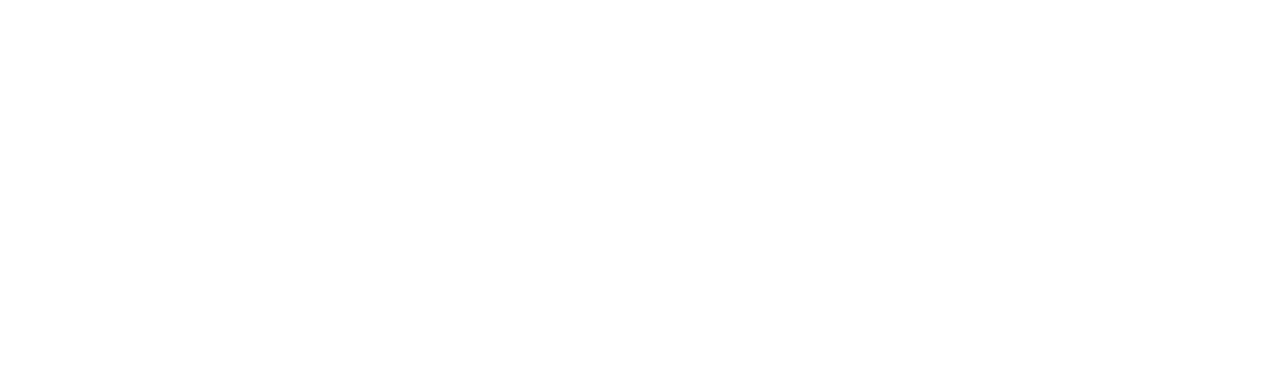
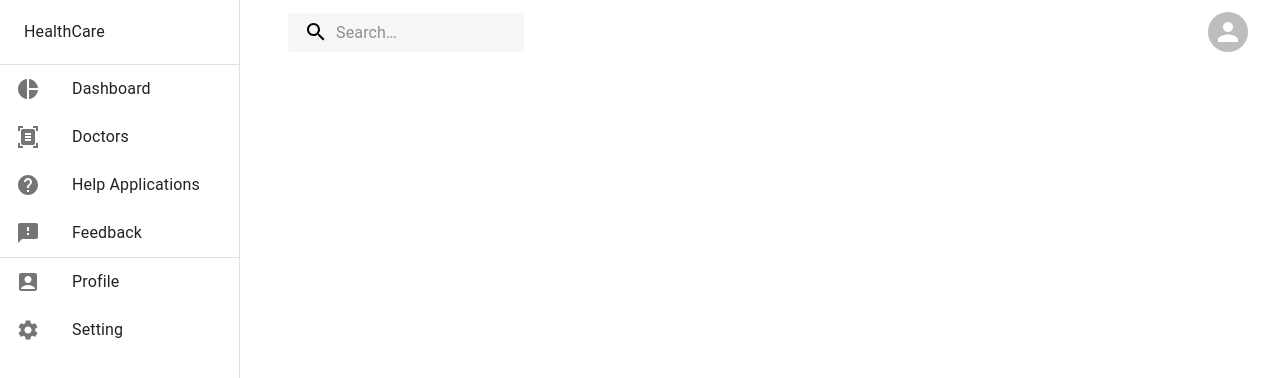
Before and after one commit to mengstabketemaw/telehealth, a React (Create React App) app: page /admin in a window 1280 px wide. Before the commit this address had no page. Shown: the top 378 px of the page. Built offline with nearby package versions, Linux system fonts and the light colour scheme; what react-geocode would draw is missing.

Commit message:
admin page has been configured for, initial configuration.

```diff
--- a/src/App.js
+++ b/src/App.js
@@ -1,5 +1,5 @@
+import {Routes,Route,Navigate} from "react-router"
 import Login from "./pages/Login";
-import {Routes,Route,Navigate} from "react-router"
 import CreateAccount from "./pages/CreateAccount";
 import Patient from "./pages/patient/Patient";
 import Dashboard from "./pages/patient/Dashboard";
@@ -18,6 +18,13 @@
 import HomeDoctor from "./pages/doctor/HomeDoctor";
 import DocProfile from "./pages/doctor/DocProfile";
 import DocBlog from "./pages/doctor/DocBlog";
+import Admin from "./pages/admin/Admin";
+import AdminDashboard from "./pages/admin/AdminDashboard";
+import Doctors from "./pages/admin/Doctors";
+import HelpApplications from "./pages/admin/HelpApplications";
+import AdminProfile from "./pages/admin/AdminProfile";
+import Setting from "./pages/admin/Setting";
+import Feedback from "./pages/admin/Feedback";
 
 function App() {
   return (
@@ -50,6 +57,14 @@
         <Route path="profile" element={<DocProfile/>}/>
         <Route path="blog" element={<DocBlog/>}/>
       </Route>
+      <Route path="admin" element={<Admin/>}>
+        <Route path="dashboard" element={<AdminDashboard/>}/>
+        <Route path="doctors" element={<Doctors/>}/>
+        <Route path="helpapplications" element={<HelpApplications/>}/>
+        <Route path="profile" element={<AdminProfile/>}/>
+        <Route path="setting" element={<Setting/>}/>
+        <Route path="feedback" element={<Feedback/>}/>
+      </Route>
     </Routes>
     );
 }
--- /dev/null
+++ b/src/pages/admin/Admin.js
@@ -0,0 +1,143 @@
+import * as React from 'react';
+import { Alert, Snackbar } from '@mui/material';
+import { Outlet } from 'react-router-dom';
+import {useLocation,NavLink} from "react-router-dom"
+import Topbar from "../../components/Topbar"
+import { Box, Divider, Drawer, ListItem, ListItemIcon, ListItemText, Toolbar, Typography } from "@mui/material";
+import { AccountBox, DocumentScanner, Feedback, Help, PieChart, Settings, } from '@mui/icons-material';
+
+const drawerWidth = 240;
+
+const SnackBarContext = React.createContext();
+export const useSnackbar = ()=>React.useContext(SnackBarContext);
+
+function Admin() {
+  const [mobileOpen, setMobileOpen] = React.useState(false);
+  const [snackbar,setSnackbar] = React.useState({open:false,severity:"error",children:"this is error"});
+  const handleDrawerToggle = () => {
+    setMobileOpen(!mobileOpen);
+  };
+
+
+  return (
+    <Box sx={{ display: 'flex' }}>
+      <Topbar handleDrawerToggle={handleDrawerToggle}/>
+      <NavigationDrawer mobileOpen={mobileOpen} handleDrawerToggle={handleDrawerToggle}/>
+      <Box
+        component="main"
+        sx={{ flexGrow: 1, p: 3, width: { sm: `calc(100% - ${drawerWidth}px)` } }}
+      >
+        <Toolbar />
+        <SnackBarContext.Provider value={{setSnackbar}}>
+          <Outlet/>
+        </SnackBarContext.Provider>
+        <Snackbar
+          open={snackbar.open}
+          onClose={e=>setSnackbar({...snackbar,open:false})}
+          autoHideDuration={6000}
+        >
+          <Alert {...snackbar} onClose={e=>setSnackbar({...snackbar,open:false})}/>
+        </Snackbar>
+      </Box>
+    </Box>
+  );
+}
+
+const NavigationDrawer = ({mobileOpen,handleDrawerToggle}) =>{
+
+  return (<>
+    <Box
+      component="nav"
+      sx={{ width: { sm: drawerWidth }, flexShrink: { sm: 0 } }}
+      aria-label="mailbox folders"
+    >
+      {/* The implementation can be swapped with js to avoid SEO duplication of links. */}
+      <Drawer
+        variant="temporary"
+        open={mobileOpen}
+        onClose={handleDrawerToggle}
+        ModalProps={{
+          keepMounted: true, // Better open performance on mobile.
+        }}
+        sx={{
+          display: { xs: 'block', sm: 'none' },
+          '& .MuiDrawer-paper': { boxSizing: 'border-box', width: drawerWidth },
+        }}
+      >
+        <DrawerTools/>
+      </Drawer>
+      <Drawer
+        variant="permanent"
+        sx={{
+          display: { xs: 'none', sm: 'block' },
+          '& .MuiDrawer-paper': { boxSizing: 'border-box', width: drawerWidth },
+        }}
+        open
+      >
+        <DrawerTools/>
+      </Drawer>
+    </Box>
+
+  </>)
+}
+
+function DrawerTools(){
+  const {pathname} = useLocation();
+  return (<>
+  <Toolbar>
+      <Typography>HealthCare</Typography>
+    </Toolbar>
+    <Divider />
+  {
+      ["Dashboard","Doctors","Help Applications","Feedback"].map((name,index)=>{
+
+          let urlname = name.toLocaleLowerCase().replace(" ","").replaceAll(".","");
+          let color = pathname.includes(urlname)?"primary":"";
+
+          return (
+          <NavLink key={index} to={urlname} style={{color:"inherit",textDecoration:"none", display:"flex"}}>
+            <ListItem button >
+                <ListItemIcon>
+                    {
+                        name==="Dashboard"?<PieChart color = {color}/>:
+                        name==="Doctors"?<DocumentScanner color = {color}/>:
+                        name==="Feedback"?<Feedback color = {color}/>:
+                        <Help color = {color}/>
+                    }
+                </ListItemIcon>
+                <ListItemText>
+                        <Typography color={color}>{name}</Typography>
+                </ListItemText>
+            </ListItem>
+         </NavLink>
+          )
+      })
+  }
+
+    <Divider />
+
+    {
+      ["Profile","Setting"].map((name,index)=>{
+        let urlname = name.toLocaleLowerCase().replaceAll(" ","").replaceAll(".","");
+        let color = pathname.includes(urlname)?"primary":"";
+          return (
+          <NavLink key={index} to={urlname} style={{color:"inherit",textDecoration:"none", display:"flex"}}>
+          <ListItem button>
+              <ListItemIcon>
+                  {
+                      name==="Profile"?<AccountBox color = {color}/>:
+                      <Settings color = {color}/>
+                  }
+              </ListItemIcon>
+              <ListItemText>
+                <Typography color={color}>{name}</Typography>
+              </ListItemText>
+          </ListItem>
+          </NavLink>
+          )
+      })
+  }
+
+  </>)
+}
+export default Admin;
--- /dev/null
+++ b/src/pages/admin/AdminDashboard.js
@@ -0,0 +1,6 @@
+const AdminDashboard = () => {
+    return (<>
+    <h1>This is AdminDashboard</h1>
+    </>)
+}
+export default AdminDashboard;
--- /dev/null
+++ b/src/pages/admin/AdminProfile.js
@@ -0,0 +1,6 @@
+const AdminProfile = () => {
+    return (<>
+    <h1>This is AdminProfile</h1>
+    </>)
+}
+export default AdminProfile;
--- /dev/null
+++ b/src/pages/admin/Doctors.js
@@ -0,0 +1,6 @@
+const Doctors = () => {
+    return (<>
+    <h1>This is Doctors</h1>
+    </>)
+}
+export default Doctors;
--- /dev/null
+++ b/src/pages/admin/Feedback.js
@@ -0,0 +1,6 @@
+const Feedback = () =>{
+    return (<>
+    <h1>This is Feedback</h1>
+    </>)
+}
+export default Feedback;
--- /dev/null
+++ b/src/pages/admin/HelpApplications.js
@@ -0,0 +1,6 @@
+const HelpApplications = () => {
+    return (<>
+    <h1>This is HelpApplications</h1>
+    </>)
+}
+export default HelpApplications;
--- /dev/null
+++ b/src/pages/admin/Setting.js
@@ -0,0 +1,6 @@
+const Setting = () => {
+    return (<>
+    <h1>This is Setting</h1>
+    </>)
+}
+export default Setting;
```
